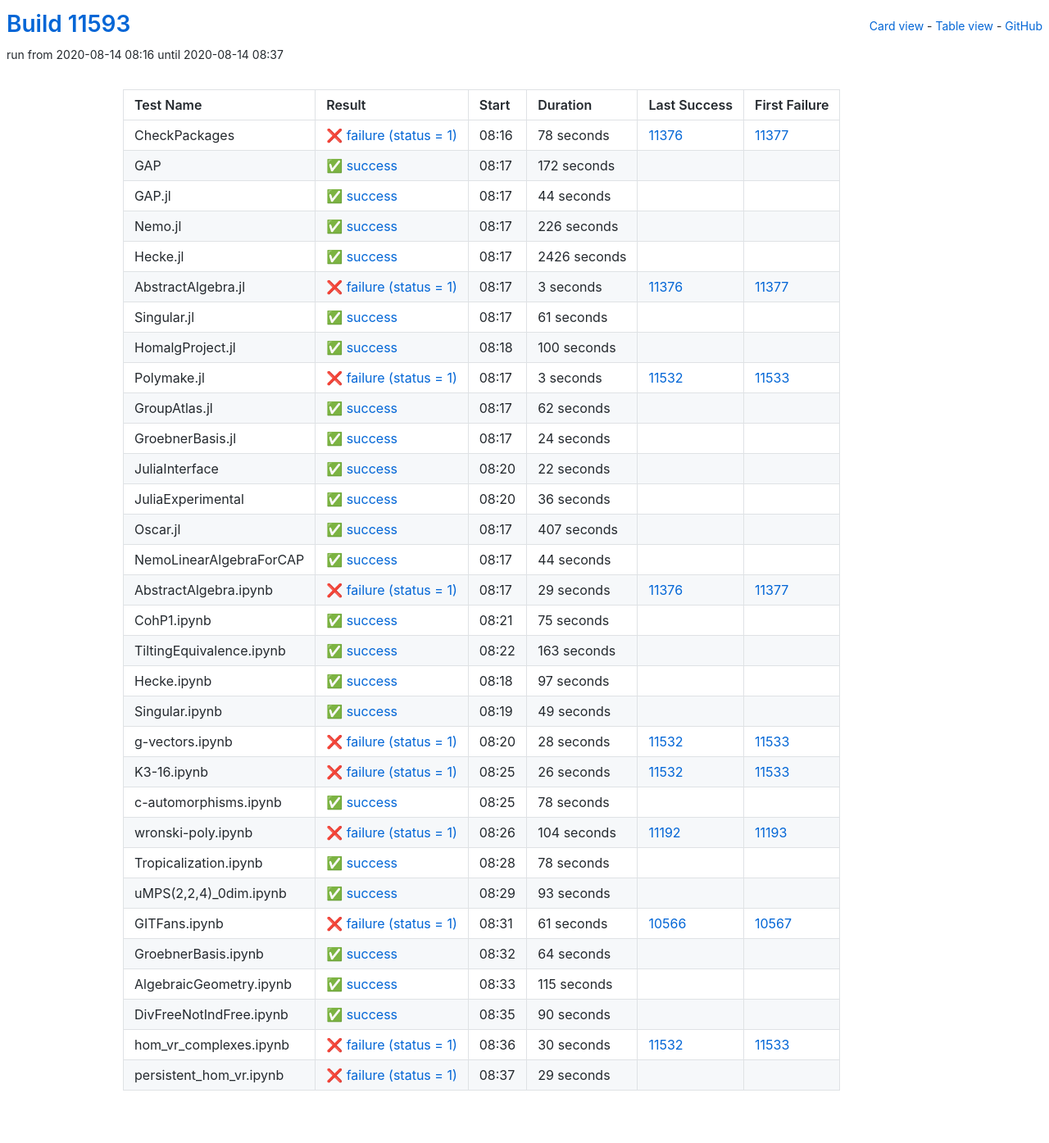
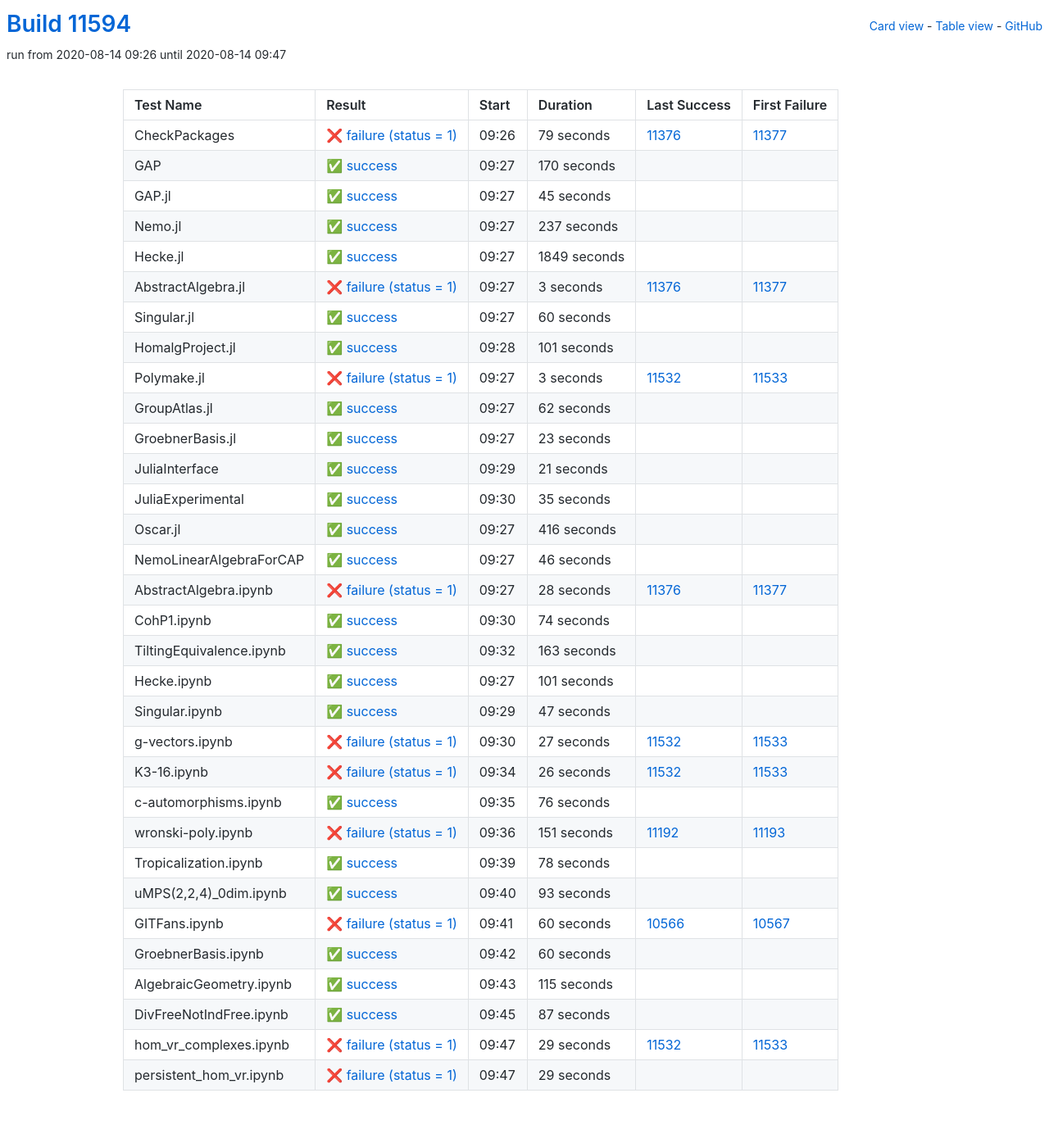
Before and after one commit to oscar-system/oscar-ci-status, a Jekyll site: the page built from table.html, in a window 1280 px wide. Shown: the whole page at 82% size. Built offline with Jekyll 4.4.1, drawn with Linux system fonts in a browser that asks for light colours.

Commit message:
Build #11594

```diff
--- a/_data/ci.yml
+++ b/_data/ci.yml
@@ -1,6 +1,6 @@
 ---
-build: 11593
-build_url: https://oscarci.mathematik.uni-kl.de/job/oscar/11593/
+build: 11594
+build_url: https://oscarci.mathematik.uni-kl.de/job/oscar/11594/
 job: oscar
 organization: oscar-system
 repo: oscar-ci-status
@@ -8,68 +8,68 @@
 tests:
 - name: CheckPackages
   id: checkpackages
-  log: https://oscarci.mathematik.uni-kl.de/job/oscar/11593/artifact/logs/build-11593/CheckPackages.log
-  start: 2020-08-14 08:16
+  log: https://oscarci.mathematik.uni-kl.de/job/oscar/11594/artifact/logs/build-11594/CheckPackages.log
+  start: 2020-08-14 09:26
   success: false
   exitcode: 1
   status: failure
-  duration: 78
+  duration: 79
   last_success: 11376
   last_success_url: https://oscarci.mathematik.uni-kl.de/job/oscar/11376/
   first_failure: 11377
   first_failure_url: https://oscarci.mathematik.uni-kl.de/job/oscar/11377/
 - name: GAP
   id: gap
-  log: https://oscarci.mathematik.uni-kl.de/job/oscar/11593/artifact/logs/build-11593/GAP.log
-  start: 2020-08-14 08:17
+  log: https://oscarci.mathematik.uni-kl.de/job/oscar/11594/artifact/logs/build-11594/GAP.log
+  start: 2020-08-14 09:27
   success: true
   exitcode: 0
   status: success
-  duration: 172
+  duration: 170
   last_success: false
   last_success_url:
   first_failure: false
   first_failure_url:
 - name: GAP.jl
   id: gap-jl
-  log: https://oscarci.mathematik.uni-kl.de/job/oscar/11593/artifact/logs/build-11593/GAP.jl.log
-  start: 2020-08-14 08:17
+  log: https://oscarci.mathematik.uni-kl.de/job/oscar/11594/artifact/logs/build-11594/GAP.jl.log
+  start: 2020-08-14 09:27
   success: true
   exitcode: 0
   status: success
-  duration: 44
+  duration: 45
   last_success: false
   last_success_url:
   first_failure: false
   first_failure_url:
 - name: Nemo.jl
   id: nemo-jl
-  log: https://oscarci.mathematik.uni-kl.de/job/oscar/11593/artifact/logs/build-11593/Nemo.jl.log
-  start: 2020-08-14 08:17
+  log: https://oscarci.mathematik.uni-kl.de/job/oscar/11594/artifact/logs/build-11594/Nemo.jl.log
+  start: 2020-08-14 09:27
   success: true
   exitcode: 0
   status: success
-  duration: 226
+  duration: 237
   last_success: false
   last_success_url:
   first_failure: false
   first_failure_url:
 - name: Hecke.jl
   id: hecke-jl
-  log: https://oscarci.mathematik.uni-kl.de/job/oscar/11593/artifact/logs/build-11593/Hecke.jl.log
-  start: 2020-08-14 08:17
+  log: https://oscarci.mathematik.uni-kl.de/job/oscar/11594/artifact/logs/build-11594/Hecke.jl.log
+  start: 2020-08-14 09:27
   success: true
   exitcode: 0
   status: success
-  duration: 2426
+  duration: 1849
   last_success: false
   last_success_url:
   first_failure: false
   first_failure_url:
 - name: AbstractAlgebra.jl
   id: abstractalgebra-jl
-  log: https://oscarci.mathematik.uni-kl.de/job/oscar/11593/artifact/logs/build-11593/AbstractAlgebra.jl.log
-  start: 2020-08-14 08:17
+  log: https://oscarci.mathematik.uni-kl.de/job/oscar/11594/artifact/logs/build-11594/AbstractAlgebra.jl.log
+  start: 2020-08-14 09:27
   success: false
   exitcode: 1
   status: failure
@@ -80,32 +80,32 @@
   first_failure_url: https://oscarci.mathematik.uni-kl.de/job/oscar/11377/
 - name: Singular.jl
   id: singular-jl
-  log: https://oscarci.mathematik.uni-kl.de/job/oscar/11593/artifact/logs/build-11593/Singular.jl.log
-  start: 2020-08-14 08:17
+  log: https://oscarci.mathematik.uni-kl.de/job/oscar/11594/artifact/logs/build-11594/Singular.jl.log
+  start: 2020-08-14 09:27
   success: true
   exitcode: 0
   status: success
-  duration: 61
+  duration: 60
   last_success: false
   last_success_url:
   first_failure: false
   first_failure_url:
 - name: HomalgProject.jl
   id: homalgproject-jl
-  log: https://oscarci.mathematik.uni-kl.de/job/oscar/11593/artifact/logs/build-11593/HomalgProject.jl.log
-  start: 2020-08-14 08:18
+  log: https://oscarci.mathematik.uni-kl.de/job/oscar/11594/artifact/logs/build-11594/HomalgProject.jl.log
+  start: 2020-08-14 09:28
   success: true
   exitcode: 0
   status: success
-  duration: 100
+  duration: 101
   last_success: false
   last_success_url:
   first_failure: false
   first_failure_url:
 - name: Polymake.jl
   id: polymake-jl
-  log: https://oscarci.mathematik.uni-kl.de/job/oscar/11593/artifact/logs/build-11593/Polymake.jl.log
-  start: 2020-08-14 08:17
+  log: https://oscarci.mathematik.uni-kl.de/job/oscar/11594/artifact/logs/build-11594/Polymake.jl.log
+  start: 2020-08-14 09:27
   success: false
   exitcode: 1
   status: failure
@@ -116,8 +116,8 @@
   first_failure_url: https://oscarci.mathematik.uni-kl.de/job/oscar/11533/
 - name: GroupAtlas.jl
   id: groupatlas-jl
-  log: https://oscarci.mathematik.uni-kl.de/job/oscar/11593/artifact/logs/build-11593/GroupAtlas.jl.log
-  start: 2020-08-14 08:17
+  log: https://oscarci.mathematik.uni-kl.de/job/oscar/11594/artifact/logs/build-11594/GroupAtlas.jl.log
+  start: 2020-08-14 09:27
   success: true
   exitcode: 0
   status: success
@@ -128,92 +128,92 @@
   first_failure_url:
 - name: GroebnerBasis.jl
   id: groebnerbasis-jl
-  log: https://oscarci.mathematik.uni-kl.de/job/oscar/11593/artifact/logs/build-11593/GroebnerBasis.jl.log
-  start: 2020-08-14 08:17
+  log: https://oscarci.mathematik.uni-kl.de/job/oscar/11594/artifact/logs/build-11594/GroebnerBasis.jl.log
+  start: 2020-08-14 09:27
   success: true
   exitcode: 0
   status: success
-  duration: 24
+  duration: 23
   last_success: false
   last_success_url:
   first_failure: false
   first_failure_url:
 - name: JuliaInterface
   id: juliainterface
-  log: https://oscarci.mathematik.uni-kl.de/job/oscar/11593/artifact/logs/build-11593/JuliaInterface.log
-  start: 2020-08-14 08:20
+  log: https://oscarci.mathematik.uni-kl.de/job/oscar/11594/artifact/logs/build-11594/JuliaInterface.log
+  start: 2020-08-14 09:29
   success: true
   exitcode: 0
   status: success
-  duration: 22
+  duration: 21
   last_success: false
   last_success_url:
   first_failure: false
   first_failure_url:
 - name: JuliaExperimental
   id: juliaexperimental
-  log: https://oscarci.mathematik.uni-kl.de/job/oscar/11593/artifact/logs/build-11593/JuliaExperimental.log
-  start: 2020-08-14 08:20
+  log: https://oscarci.mathematik.uni-kl.de/job/oscar/11594/artifact/logs/build-11594/JuliaExperimental.log
+  start: 2020-08-14 09:30
   success: true
   exitcode: 0
   status: success
-  duration: 36
+  duration: 35
   last_success: false
   last_success_url:
   first_failure: false
   first_failure_url:
 - name: Oscar.jl
   id: oscar-jl
-  log: https://oscarci.mathematik.uni-kl.de/job/oscar/11593/artifact/logs/build-11593/Oscar.jl.log
-  start: 2020-08-14 08:17
+  log: https://oscarci.mathematik.uni-kl.de/job/oscar/11594/artifact/logs/build-11594/Oscar.jl.log
+  start: 2020-08-14 09:27
   success: true
   exitcode: 0
   status: success
-  duration: 407
+  duration: 416
   last_success: false
   last_success_url:
   first_failure: false
   first_failure_url:
 - name: NemoLinearAlgebraForCAP
   id: nemolinearalgebraforcap
-  log: https://oscarci.mathematik.uni-kl.de/job/oscar/11593/artifact/logs/build-11593/NemoLinearAlgebraForCAP.log
-  start: 2020-08-14 08:17
+  log: https://oscarci.mathematik.uni-kl.de/job/oscar/11594/artifact/logs/build-11594/NemoLinearAlgebraForCAP.log
+  start: 2020-08-14 09:27
   success: true
   exitcode: 0
   status: success
-  duration: 44
+  duration: 46
   last_success: false
   last_success_url:
   first_failure: false
   first_failure_url:
 - name: AbstractAlgebra.ipynb
   id: abstractalgebra-ipynb
-  log: https://oscarci.mathematik.uni-kl.de/job/oscar/11593/artifact/logs/build-11593/AbstractAlgebra.ipynb.log
-  start: 2020-08-14 08:17
+  log: https://oscarci.mathematik.uni-kl.de/job/oscar/11594/artifact/logs/build-11594/AbstractAlgebra.ipynb.log
+  start: 2020-08-14 09:27
   success: false
   exitcode: 1
   status: failure
-  duration: 29
+  duration: 28
   last_success: 11376
   last_success_url: https://oscarci.mathematik.uni-kl.de/job/oscar/11376/
   first_failure: 11377
   first_failure_url: https://oscarci.mathematik.uni-kl.de/job/oscar/11377/
 - name: CohP1.ipynb
   id: cohp1-ipynb
-  log: https://oscarci.mathematik.uni-kl.de/job/oscar/11593/artifact/logs/build-11593/CohP1.ipynb.log
-  start: 2020-08-14 08:21
+  log: https://oscarci.mathematik.uni-kl.de/job/oscar/11594/artifact/logs/build-11594/CohP1.ipynb.log
+  start: 2020-08-14 09:30
   success: true
   exitcode: 0
   status: success
-  duration: 75
+  duration: 74
   last_success: false
   last_success_url:
   first_failure: false
   first_failure_url:
 - name: TiltingEquivalence.ipynb
   id: tiltingequivalence-ipynb
-  log: https://oscarci.mathematik.uni-kl.de/job/oscar/11593/artifact/logs/build-11593/TiltingEquivalence.ipynb.log
-  start: 2020-08-14 08:22
+  log: https://oscarci.mathematik.uni-kl.de/job/oscar/11594/artifact/logs/build-11594/TiltingEquivalence.ipynb.log
+  start: 2020-08-14 09:32
   success: true
   exitcode: 0
   status: success
@@ -224,44 +224,44 @@
   first_failure_url:
 - name: Hecke.ipynb
   id: hecke-ipynb
-  log: https://oscarci.mathematik.uni-kl.de/job/oscar/11593/artifact/logs/build-11593/Hecke.ipynb.log
-  start: 2020-08-14 08:18
+  log: https://oscarci.mathematik.uni-kl.de/job/oscar/11594/artifact/logs/build-11594/Hecke.ipynb.log
+  start: 2020-08-14 09:27
   success: true
   exitcode: 0
   status: success
-  duration: 97
+  duration: 101
   last_success: false
   last_success_url:
   first_failure: false
   first_failure_url:
 - name: Singular.ipynb
   id: singular-ipynb
-  log: https://oscarci.mathematik.uni-kl.de/job/oscar/11593/artifact/logs/build-11593/Singular.ipynb.log
-  start: 2020-08-14 08:19
+  log: https://oscarci.mathematik.uni-kl.de/job/oscar/11594/artifact/logs/build-11594/Singular.ipynb.log
+  start: 2020-08-14 09:29
   success: true
   exitcode: 0
   status: success
-  duration: 49
+  duration: 47
   last_success: false
   last_success_url:
   first_failure: false
   first_failure_url:
 - name: g-vectors.ipynb
   id: g-vectors-ipynb
-  log: https://oscarci.mathematik.uni-kl.de/job/oscar/11593/artifact/logs/build-11593/g-vectors.ipynb.log
-  start: 2020-08-14 08:20
+  log: https://oscarci.mathematik.uni-kl.de/job/oscar/11594/artifact/logs/build-11594/g-vectors.ipynb.log
+  start: 2020-08-14 09:30
   success: false
   exitcode: 1
   status: failure
-  duration: 28
+  duration: 27
   last_success: 11532
   last_success_url: https://oscarci.mathematik.uni-kl.de/job/oscar/11532/
   first_failure: 11533
   first_failure_url: https://oscarci.mathematik.uni-kl.de/job/oscar/11533/
 - name: K3-16.ipynb
   id: k3-16-ipynb
-  log: https://oscarci.mathematik.uni-kl.de/job/oscar/11593/artifact/logs/build-11593/K3-16.ipynb.log
-  start: 2020-08-14 08:25
+  log: https://oscarci.mathematik.uni-kl.de/job/oscar/11594/artifact/logs/build-11594/K3-16.ipynb.log
+  start: 2020-08-14 09:34
   success: false
   exitcode: 1
   status: failure
@@ -272,32 +272,32 @@
   first_failure_url: https://oscarci.mathematik.uni-kl.de/job/oscar/11533/
 - name: c-automorphisms.ipynb
   id: c-automorphisms-ipynb
-  log: https://oscarci.mathematik.uni-kl.de/job/oscar/11593/artifact/logs/build-11593/c-automorphisms.ipynb.log
-  start: 2020-08-14 08:25
+  log: https://oscarci.mathematik.uni-kl.de/job/oscar/11594/artifact/logs/build-11594/c-automorphisms.ipynb.log
+  start: 2020-08-14 09:35
   success: true
   exitcode: 0
   status: success
-  duration: 78
+  duration: 76
   last_success: false
   last_success_url:
   first_failure: false
   first_failure_url:
 - name: wronski-poly.ipynb
   id: wronski-poly-ipynb
-  log: https://oscarci.mathematik.uni-kl.de/job/oscar/11593/artifact/logs/build-11593/wronski-poly.ipynb.log
-  start: 2020-08-14 08:26
+  log: https://oscarci.mathematik.uni-kl.de/job/oscar/11594/artifact/logs/build-11594/wronski-poly.ipynb.log
+  start: 2020-08-14 09:36
   success: false
   exitcode: 1
   status: failure
-  duration: 104
+  duration: 151
   last_success: 11192
   last_success_url: https://oscarci.mathematik.uni-kl.de/job/oscar/11192/
   first_failure: 11193
   first_failure_url: https://oscarci.mathematik.uni-kl.de/job/oscar/11193/
 - name: Tropicalization.ipynb
   id: tropicalization-ipynb
-  log: https://oscarci.mathematik.uni-kl.de/job/oscar/11593/artifact/logs/build-11593/Tropicalization.ipynb.log
-  start: 2020-08-14 08:28
+  log: https://oscarci.mathematik.uni-kl.de/job/oscar/11594/artifact/logs/build-11594/Tropicalization.ipynb.log
+  start: 2020-08-14 09:39
   success: true
   exitcode: 0
   status: success
@@ -308,8 +308,8 @@
   first_failure_url:
 - name: uMPS(2,2,4)_0dim.ipynb
   id: umps-2-2-4-0dim-ipynb
-  log: https://oscarci.mathematik.uni-kl.de/job/oscar/11593/artifact/logs/build-11593/uMPS-2-2-4-_0dim.ipynb.log
-  start: 2020-08-14 08:29
+  log: https://oscarci.mathematik.uni-kl.de/job/oscar/11594/artifact/logs/build-11594/uMPS-2-2-4-_0dim.ipynb.log
+  start: 2020-08-14 09:40
   success: true
   exitcode: 0
   status: success
@@ -320,32 +320,32 @@
   first_failure_url:
 - name: GITFans.ipynb
   id: gitfans-ipynb
-  log: https://oscarci.mathematik.uni-kl.de/job/oscar/11593/artifact/logs/build-11593/GITFans.ipynb.log
-  start: 2020-08-14 08:31
+  log: https://oscarci.mathematik.uni-kl.de/job/oscar/11594/artifact/logs/build-11594/GITFans.ipynb.log
+  start: 2020-08-14 09:41
   success: false
   exitcode: 1
   status: failure
-  duration: 61
+  duration: 60
   last_success: 10566
   last_success_url: https://oscarci.mathematik.uni-kl.de/job/oscar/10566/
   first_failure: 10567
   first_failure_url: https://oscarci.mathematik.uni-kl.de/job/oscar/10567/
 - name: GroebnerBasis.ipynb
   id: groebnerbasis-ipynb
-  log: https://oscarci.mathematik.uni-kl.de/job/oscar/11593/artifact/logs/build-11593/GroebnerBasis.ipynb.log
-  start: 2020-08-14 08:32
+  log: https://oscarci.mathematik.uni-kl.de/job/oscar/11594/artifact/logs/build-11594/GroebnerBasis.ipynb.log
+  start: 2020-08-14 09:42
   success: true
   exitcode: 0
   status: success
-  duration: 64
+  duration: 60
   last_success: false
   last_success_url:
   first_failure: false
   first_failure_url:
 - name: AlgebraicGeometry.ipynb
   id: algebraicgeometry-ipynb
-  log: https://oscarci.mathematik.uni-kl.de/job/oscar/11593/artifact/logs/build-11593/AlgebraicGeometry.ipynb.log
-  start: 2020-08-14 08:33
+  log: https://oscarci.mathematik.uni-kl.de/job/oscar/11594/artifact/logs/build-11594/AlgebraicGeometry.ipynb.log
+  start: 2020-08-14 09:43
   success: true
   exitcode: 0
   status: success
@@ -356,32 +356,32 @@
   first_failure_url:
 - name: DivFreeNotIndFree.ipynb
   id: divfreenotindfree-ipynb
-  log: https://oscarci.mathematik.uni-kl.de/job/oscar/11593/artifact/logs/build-11593/DivFreeNotIndFree.ipynb.log
-  start: 2020-08-14 08:35
+  log: https://oscarci.mathematik.uni-kl.de/job/oscar/11594/artifact/logs/build-11594/DivFreeNotIndFree.ipynb.log
+  start: 2020-08-14 09:45
   success: true
   exitcode: 0
   status: success
-  duration: 90
+  duration: 87
   last_success: false
   last_success_url:
   first_failure: false
   first_failure_url:
 - name: hom_vr_complexes.ipynb
   id: hom-vr-complexes-ipynb
-  log: https://oscarci.mathematik.uni-kl.de/job/oscar/11593/artifact/logs/build-11593/hom_vr_complexes.ipynb.log
-  start: 2020-08-14 08:36
+  log: https://oscarci.mathematik.uni-kl.de/job/oscar/11594/artifact/logs/build-11594/hom_vr_complexes.ipynb.log
+  start: 2020-08-14 09:47
   success: false
   exitcode: 1
   status: failure
-  duration: 30
+  duration: 29
   last_success: 11532
   last_success_url: https://oscarci.mathematik.uni-kl.de/job/oscar/11532/
   first_failure: 11533
   first_failure_url: https://oscarci.mathematik.uni-kl.de/job/oscar/11533/
 - name: persistent_hom_vr.ipynb
   id: persistent-hom-vr-ipynb
-  log: https://oscarci.mathematik.uni-kl.de/job/oscar/11593/artifact/logs/build-11593/persistent_hom_vr.ipynb.log
-  start: 2020-08-14 08:37
+  log: https://oscarci.mathematik.uni-kl.de/job/oscar/11594/artifact/logs/build-11594/persistent_hom_vr.ipynb.log
+  start: 2020-08-14 09:47
   success: false
   exitcode: 1
   status: failure
```
Also changed, not shown: README.md.
